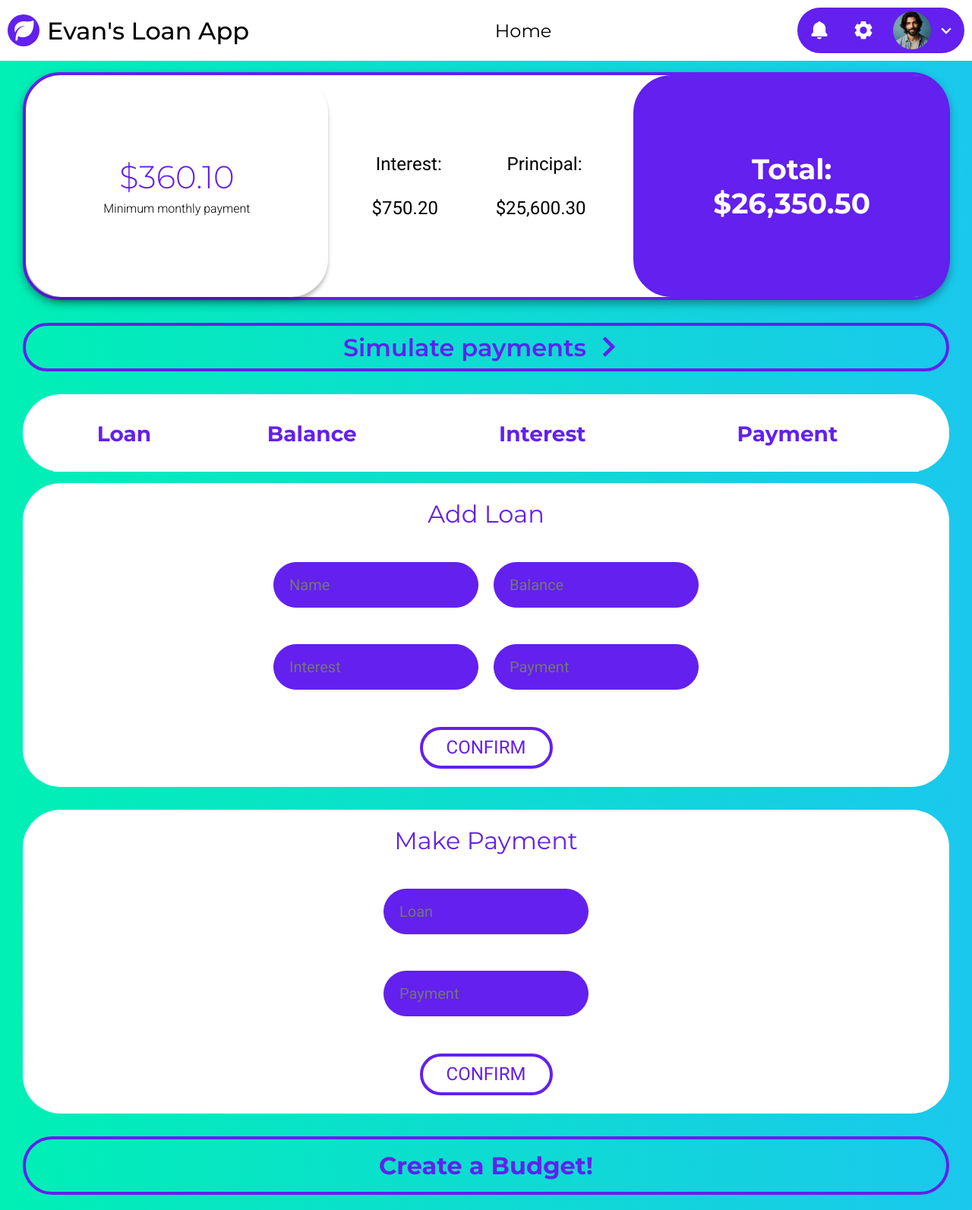
After one commit to Evan-Hedgecock/wisp, a Flask app: template templates/home.html in a window 1280 px wide. The commit adds this page. Shown: the whole page at 76% size. Run offline with Flask 3, Linux system fonts and the light colour scheme; the template is opened without the code that fills it, so the values that code supplies are empty.

```diff
--- /dev/null
+++ b/app.py
@@ -0,0 +1,15 @@
+"""Define the main module for the Flask web application.
+
+Initialize the Flask app and define the primary routes.
+"""
+
+from flask import Flask, render_template
+
+# Configure app
+app = Flask(__name__)
+
+
+@app.route("/")
+def home():
+    """Render home template."""
+    return render_template("home.html")
--- a/script.js
+++ b/static/script.js
@@ -1,6 +1,3 @@
-const { LocalStorage } = require('node-localstorage');
-const localStorage = new LocalStorage('./storage');
-
 // Save to memory
 function saveToLocal(data, key){
     currentData = loadFromLocal(key);
--- /dev/null
+++ b/templates/home.html
@@ -0,0 +1,85 @@
+{% extends "layout.html" %}
+{% block middle %}
+<div class="side-container">
+    <div class="content">
+        <div class="header">
+            <h3>$360.10</h3>
+            <p>Minimum monthly payment</p>
+        </div>
+        <div class="middle">
+            <div class="left">
+                <p>Interest:</p>
+                <p>Principal:</p>
+            </div>
+            <div class="right">
+                <p>$750.20</p>
+                <p>$25,600.30</p>
+            </div>
+        </div>
+        <div class="main">
+            <h3>Total:</h3>
+            <h3>$26,350.50</h3>
+        </div>
+    </div>
+    <div class="additional">
+        <h4>Simulate payments</h4>
+        <i class='bx bx-chevron-right' ></i>
+    </div>
+</div>
+
+<div class="large-container">
+    <div class="table-container">
+    <table id="loanTable">
+        <tr>
+            <th>Loan</th>
+            <th>Balance</th>
+            <th>Interest</th>
+            <th>Payment</th>
+        </tr>
+    </table>
+    </div>
+</div>
+{% endblock %}
+{% block bottom %}
+<div class="left-container">
+    <div class="title">
+        <h4>Add Loan</h4>
+    </div>
+    <form action="#" onsubmit="addLoan(event)" id="addLoanForm">
+        <div class="top">
+            <div id="fname-container">
+                <input type="text" name="fname" id="fname" placeholder="Name">
+            </div>
+            <div id="fbalance-container">
+                <input type="text" name="fbalance" id="fbalance" placeholder="Balance">
+            </div>
+        </div>
+        <div class="bottom">
+            <div id="finterest-container">
+                <input type="text" name="finterest" id="finterest" placeholder="Interest">
+            </div>
+            <div id="fpayment-container">
+                <input type="text" name="fpayment" id="fpayment" placeholder="Payment">
+            </div>
+        </div>
+        <input class="button" type="submit" value="CONFIRM">
+    </form>
+</div>
+<div class="right-container">
+    <div class="title">
+        <h4>Make Payment</h4>
+    </div>
+    <form action="#">
+        <div class="top">
+            <input type="text" placeholder="Loan">
+        </div>
+        <div class="bottom">
+            <input type="text" placeholder="Payment">
+        </div>
+        <input class="button" type="submit" value="CONFIRM">
+    </form>
+</div>
+<div class="middle-container">
+    <h4>Create a Budget!</h4>
+</div>
+{% endblock %}
--- /dev/null
+++ b/templates/layout.html
@@ -0,0 +1,45 @@
+<!DOCTYPE html>
+<html lang="en">
+    <head>
+        <meta charset="UTF-8">
+        <meta name="viewport" content="width=device-width, initial-scale=1.0">
+        <title>Wisp</title>
+
+        <link href='https://unpkg.com/boxicons@2.1.4/css/boxicons.min.css' rel='stylesheet'>
+        <link rel="stylesheet" href="{{ url_for('static', filename='style.css') }}">
+    </head>
+    <body>
+        <div class="top-container">
+            <div class="navbar">
+                <div class="logo">
+                    <i class='bx bxs-leaf'></i>
+                    <a>Evan's Loan App</a>
+                </div>
+                <div class="nav">
+                    <div class="nav-links">
+                        <a href="#">Home</a>
+                        <!-- <a href="#">Loans</a>
+                        <a href="#">Budget</a> -->
+                    </div>
+                </div>
+                <div class="settings">
+                    <i class='bx bxs-bell'></i>
+                    <i class='bx bxs-cog' ></i>
+                    <div class="profile">
+                        <img src="{{ url_for('static', filename='assets/profile.png') }}" alt="profile photo">
+                        <i class='bx bx-chevron-down' ></i>
+                    </div>
+                </div>
+            </div>
+        </div>
+        <div class="middle-container">
+            {% block middle %}
+            {% endblock %}
+        </div>
+        <div class="bottom-container">
+            {% block bottom %}
+            {% endblock %}
+        </div>
+        <script src="/static/script.js"></script>
+    </body>
+</html>
```
Also changed, not shown: index.html (deleted, +0 -137 lines), requirements-dev.txt (added, +52 -0 lines), requirements.txt (added, +24 -0 lines), test_app.py (added, +19 -0 lines), .pre-commit-config.yaml (added), README.md, static/assets/podcast.jpg (renamed from assets/podcast.jpg), static/assets/profile.png (renamed from assets/profile.png), static/style.css (line endings or trailing spaces), 4 other files.
